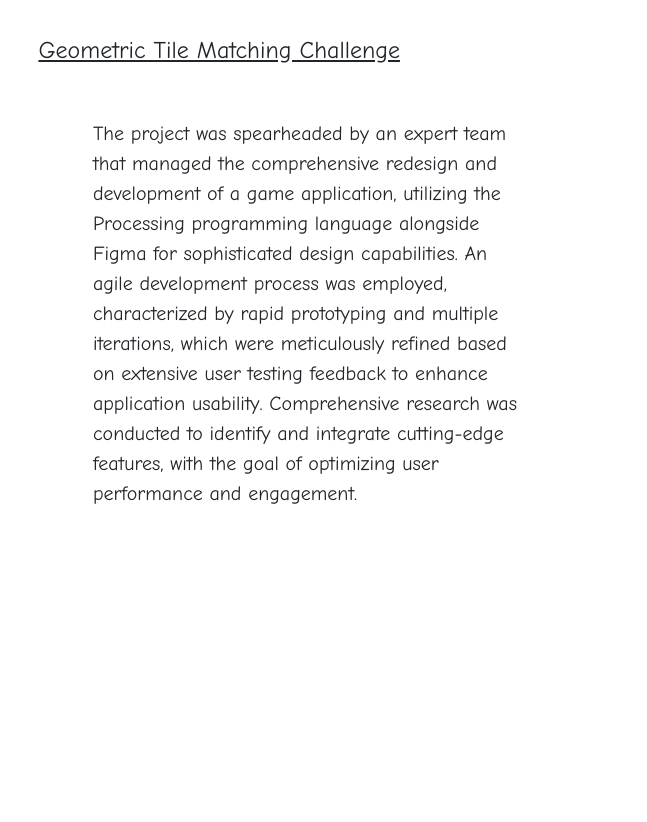
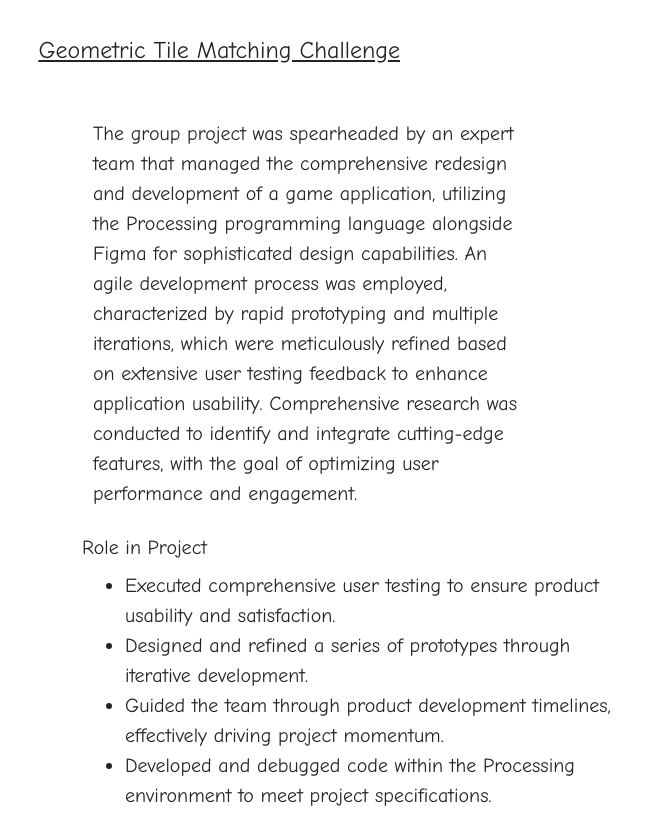
Before and after one commit to vickyc2266/Porfolio, a website: page 05391.html in a window 1280 px wide. Shown: the part 906-1728 px from the top of the page, 0-647 px from the left. Before the commit the page ends 1431 px from the top, so only its background shows below. Drawn offline with nearby package versions, Linux system fonts and the light colour scheme.

Commit message:
added contribution

```diff
--- a/05391.html
+++ b/05391.html
@@ -168,7 +168,7 @@
                     <!-- Description of the Project -->
                     <div class="col-md-6">
                         <p class = "BakeOffdescript">
-                            The project was spearheaded by an expert team that managed the comprehensive redesign
+                            The group project was spearheaded by an expert team that managed the comprehensive redesign
                             and development of a game application, utilizing the Processing programming language
                             alongside Figma for sophisticated design capabilities. An agile development process
                             was employed, characterized by rapid prototyping and multiple iterations, which were
@@ -176,6 +176,16 @@
                             Comprehensive research was conducted to identify and integrate cutting-edge features, with the
                             goal of optimizing user performance and engagement.
                         </p>
+
+                        <h5>Role in Project</h5>
+                        <ul>
+                          <li>Executed comprehensive user testing to ensure product usability and satisfaction.</li>
+                          <li>Designed and refined a series of prototypes through iterative development.</li>
+                          <li>Guided the team through product development timelines, effectively driving project momentum.</li>
+                          <li>Developed and debugged code within the Processing environment to meet project specifications.</li>
+                        </ul>
+
+
                     </div>
                     <!-- Video Showcasing Project -->
                     <div class="col-md-6">
--- a/courseStyle.css
+++ b/courseStyle.css
@@ -54,6 +54,10 @@ ul {
     margin: 2%;
 }
 
+h5 {
+    margin-top: 5%;
+}
+
 /* Styling for the Project Descriptions */
 .GCPDdescript,
 .BakeOffdescript,
```
Also changed, not shown: 1 other file.
